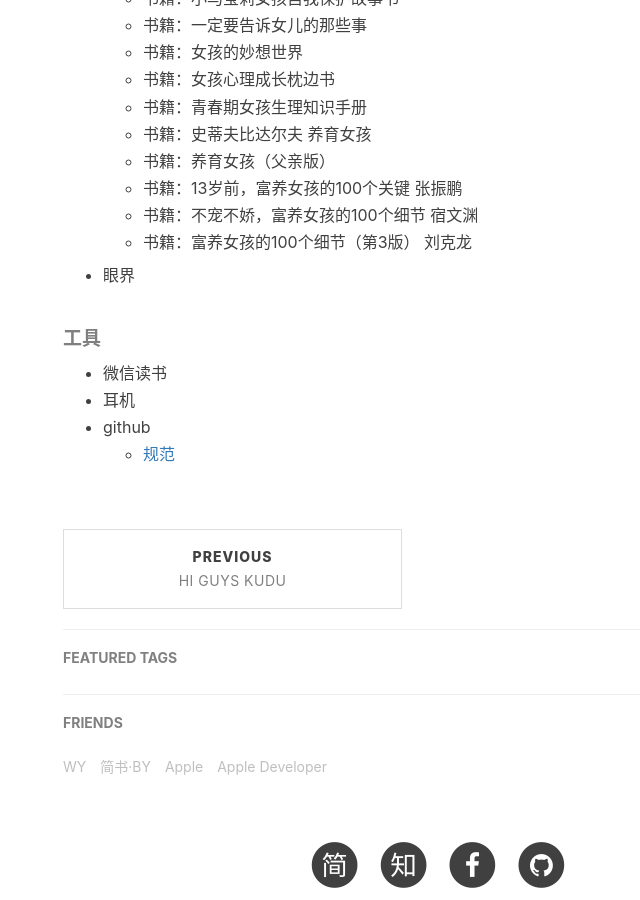
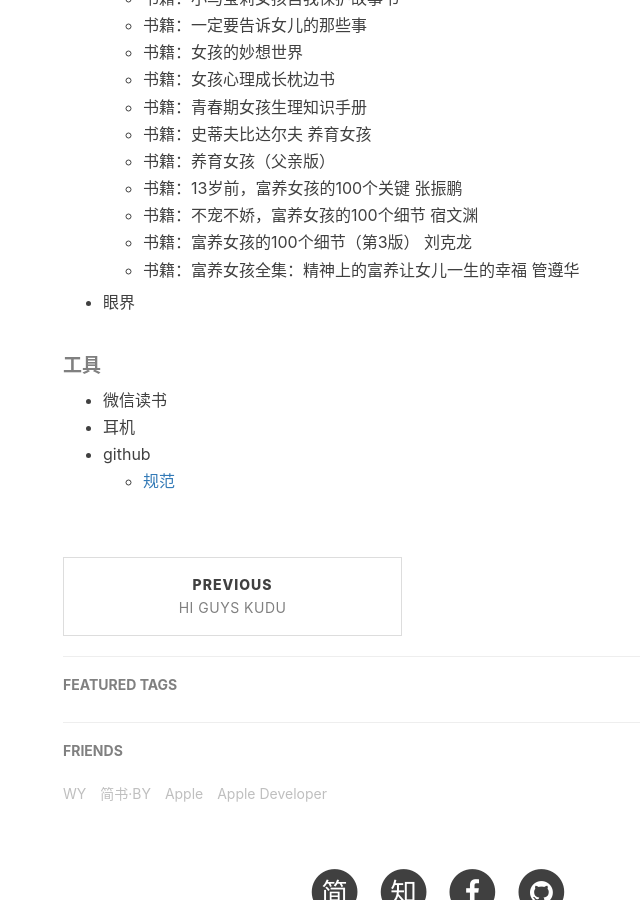
Before and after one commit to feature2018/feature2018.github.io, a Jekyll site: the page built from _posts/2021-02-01-Hi-Guys-target.md, in a window 1280 px wide and 900 px high, scrolled down 1247 px. Shown: the whole window, without its empty margins (202-842 px from the left). Built offline with Jekyll 4.4.1, drawn with Linux system fonts in a browser that asks for light colours; nearby versions of some CDN libraries; our own code applies the rules of GitHub Pages for plain Markdown files; comment, search, counter and statistics services are not loaded.

Commit message:
管遵华

```diff
--- a/_posts/2021-02-01-Hi-Guys-target.md
+++ b/_posts/2021-02-01-Hi-Guys-target.md
@@ -36,6 +36,7 @@
   - 书籍：13岁前，富养女孩的100个关键 张振鹏
   - 书籍：不宠不娇，富养女孩的100个细节 宿文渊
   - 书籍：富养女孩的100个细节（第3版） 刘克龙
+  - 书籍：富养女孩全集：精神上的富养让女儿一生的幸福 管遵华
 - 眼界
 
 ##### 工具
```
